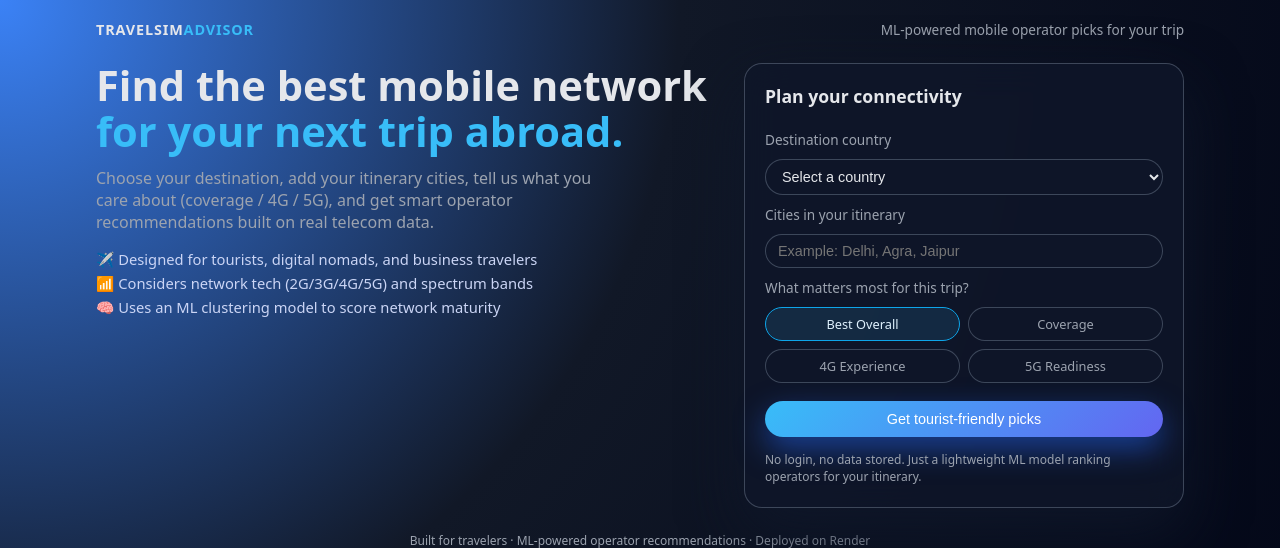
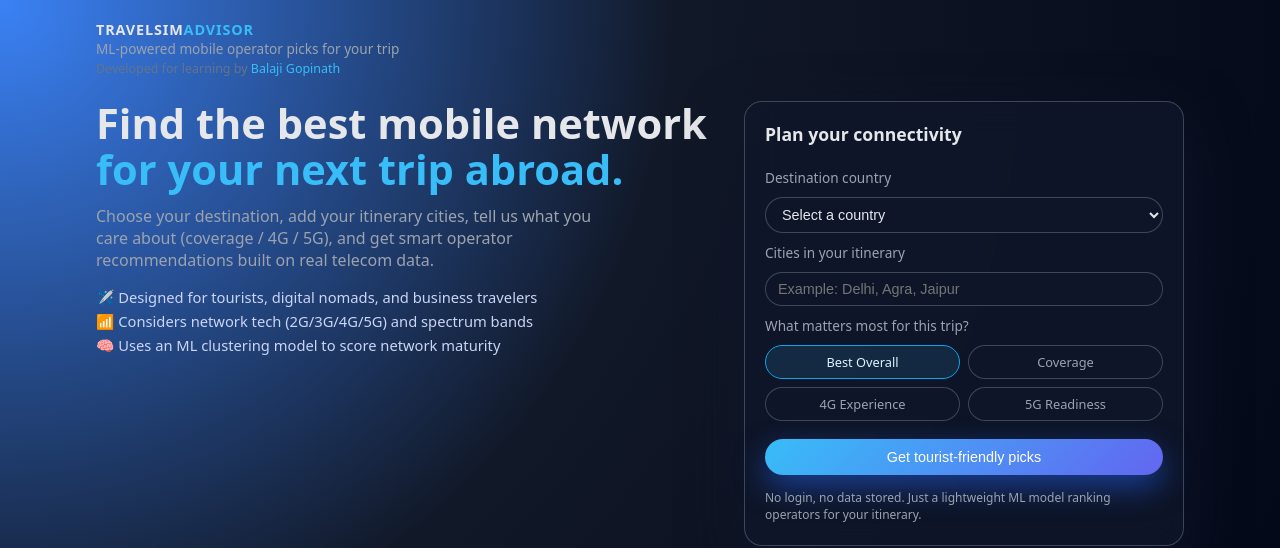
Before and after one commit to balajigopinath-PMP/Telecom_Operator_ML, a Flask app: page / in a window 1280 px wide. Shown: the top 548 px of the page. Run offline with Flask 3, Linux system fonts and the light colour scheme; parts of the project's set-up code (start-up, migrations or seed data) failed here and were passed over.

Commit message:
Update index.html

```diff
--- a/templates/index.html
+++ b/templates/index.html
@@ -9,10 +9,14 @@
 <body>
 <div class="page">
     <nav class="nav">
+    <div>
         <div class="nav-logo">TravelSIM<span>Advisor</span></div>
         <div class="nav-tagline">ML-powered mobile operator picks for your trip</div>
-    </nav>
-
+        <div style="font-size:0.78rem; color:#64748b; margin-top:2px;">
+            Developed for learning by <span style="color:#38bdf8;">Balaji Gopinath</span>
+        </div>
+    </div>
+</nav>
     <main class="main">
         <section class="hero">
             <div class="hero-text">
```
